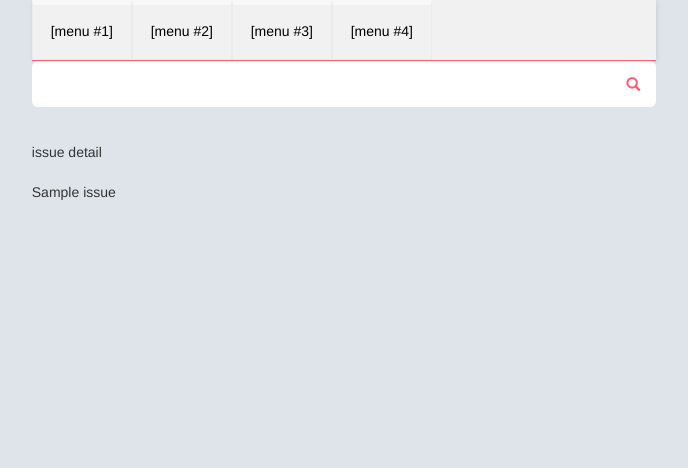
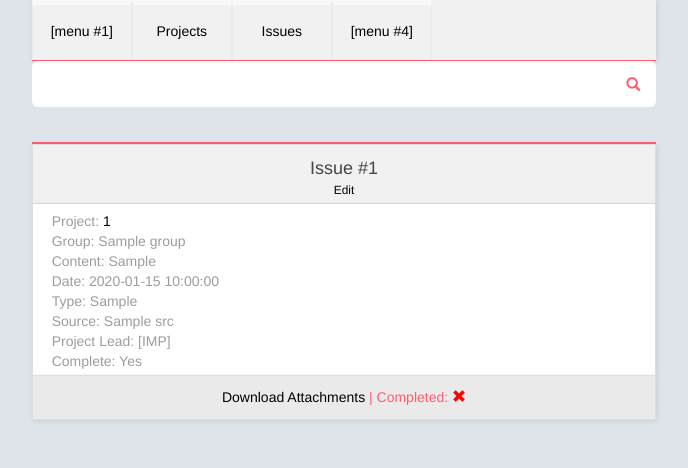
Before and after one commit to najar1412/dev-issues, a Flask app: template issues/templates/issue.html in a window 1280 px wide. Shown: the top 468 px of the page, without its empty margins (296-984 px from the left). Run offline with Flask 2, Linux system fonts and the light colour scheme; the template is opened without the code that fills it: most values are stand-ins (such as "Sample title", 1, 10 or a date in 2020); some libraries are stand-ins or nearby versions.

Commit message:
app - templates, api - refactor

```diff
--- a/issues-api/api.py
+++ b/issues-api/api.py
@@ -175,9 +175,16 @@ def project():
         data = query
         project = post_project(session, **data)
 
+        session.close()
+
         # TODO: IMP Posting of projects
         return make_response(
-            jsonify({'POST project': 'successful'})
+            jsonify(
+                {
+                    'POST project': 'successful',
+                    'id': project.id
+                }
+            )
         ), 200
 
     elif request.method=='GET':
@@ -202,7 +209,6 @@ def project():
         # TODO: refactor to function
         result = []
         for project in projects:
-            # print(project.issue)
             result.append(
                 {
                     'id': project.id,
@@ -226,10 +232,12 @@ def project_by_id(id):
 
     # init session
     session = Session()
-    issue = get_project_by_id(session, id)
+    project = get_project_by_id(session, id)
+
+    session.close()
 
     return make_response(
-        jsonify(issue)
+        jsonify(project)
     ), 200
 
 
--- a/issues/templates/base.html
+++ b/issues/templates/base.html
@@ -36,11 +36,11 @@
                         </div>
                     </div></a><a href="/projects"><div class="menuitem">
                         <div class="menutext">
-                            [menu #2]
+                            Projects
                         </div>
                     </div></a><a href="/issues"><div class="menuitem">
                         <div class="menutext">
-                            [menu #3]
+                            Issues
                         </div>
                     </div></a><a href="#"><div class="menuitem">
                         <div class="menutext">
--- a/issues/templates/issue.html
+++ b/issues/templates/issue.html
@@ -1,9 +1,34 @@
 {% extends "base.html" %}
 {% block content %}
+<div class=projectbox>
+    <div class=projectboxdetail></div>
+        <div class=projectboxhead>
+            <h4 style="padding-bottom:0px;margin-bottom:0px;">Issue #{{issue.0.id}}</h4>
+            <small><a href="#">Edit</a></small>
+        </div>
+    <div class=projectboxcontent>
+        Project: <a href="{{ url_for('get_project', id=issue.0.project_id ) }}">{{issue.0.project_id}}</a><br>
+        Group: {{issue.0.group}}<br>
+        Content: {{issue.0.issue_data}}<br>
+        Date: {{issue.0.issue_date}}<br>
+        Type: {{issue.0.issue_type}}<br>
+        Source: {{issue.0.src}}<br>
+        Project Lead: [IMP]<br>
+        {% if issue.0.issue_complete == 0 %}
+            Complete: No
+        {% else %}
+            Complete: Yes
+        {% endif %}
+    </div>
+    <div class=projectboxfooter>
 
-issue detail<br>
-<br>
-
-{{ issue }}
+        <a href="#">Download Attachments</a> |
+        {% if issue.0.issue_complete == 1 %}
+        Completed: <a href="#"><span class="glyphicon glyphicon-ok" style="color:green;" aria-hidden="true"></span></a>
+        {% else %}
+        Completed: <a href="#"><span class="glyphicon glyphicon-remove" style="color:red;" aria-hidden="true"></span></a>
+        {% endif %}
+    </div>
+</div>
 
 {% endblock %}
--- a/issues/templates/query.html
+++ b/issues/templates/query.html
@@ -25,6 +25,8 @@
 </div>
 
 {% endfor %}
+
+<!--
 
 <hr>
 
@@ -115,4 +117,6 @@
     </div>
 </div>
 
+-->
+
 {% endblock %}
```
Also changed, not shown: issues-api/apifunc.py (+7 -2 lines), issues/app.py (+18 -8 lines), issues/templates/home.html (+2 -44 lines), issues/templates/issues.html (+8 -2 lines), issues/templates/project.html (+27 -4 lines), issues/templates/projects.html (+42 -13 lines).
